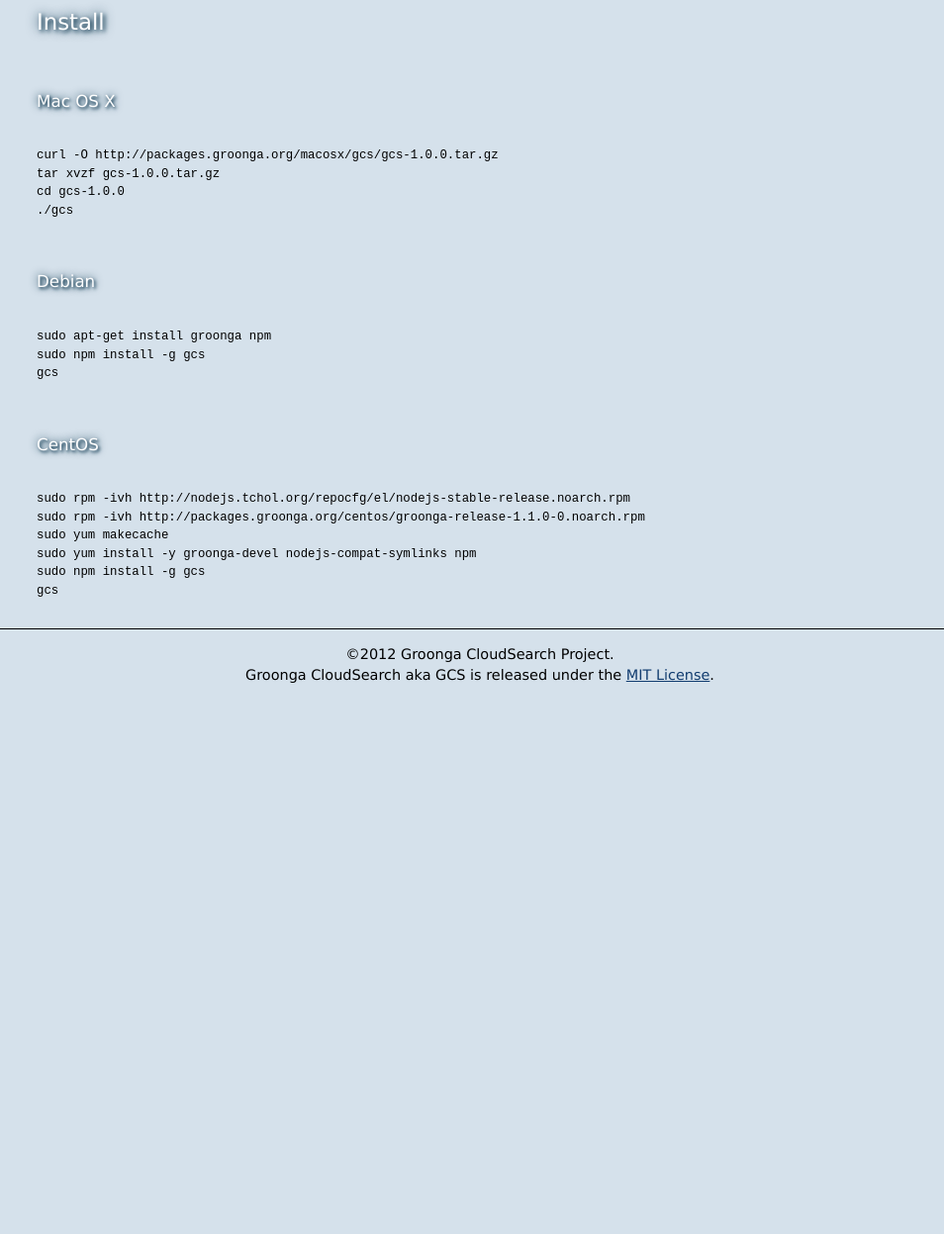
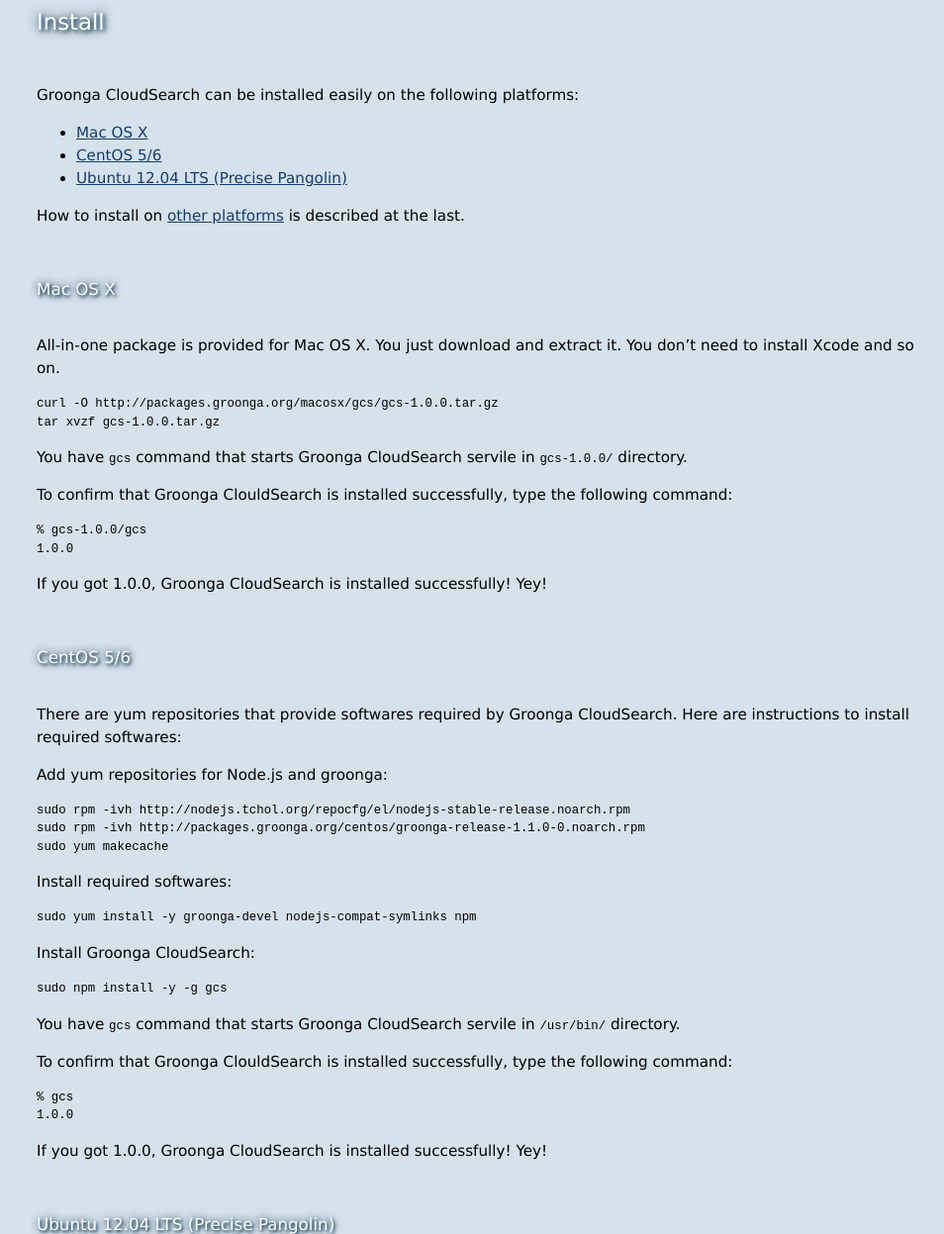
Before and after one commit to groonga/gcs.groonga.org, a Jekyll site: the page built from install/index.md, in a window 1280 px wide and 1400 px high, cut to the strip 153-1400 px from the top of the window. Shown: the whole strip at 99% size, without its empty margins (155-1109 px from the left). Built offline with Jekyll 4.4.1, drawn with Linux system fonts in a browser that asks for light colours; some of the changed text lies outside the part shown.

Commit message:
install: add descriptions

```diff
--- a/install/index.md
+++ b/install/index.md
@@ -5,24 +5,115 @@
 
 # Install
 
-## Mac OS X
+Groonga CloudSearch can be installed easily on the following platforms:
+
+* [Mac OS X](#mac-os-x)
+* [CentOS 5/6](#centos)
+* [Ubuntu 12.04 LTS (Precise Pangolin)](#ubuntu)
+
+How to install on [other platforms](#others) is described at the last.
+
+## Mac OS X {#mac-os-x}
+
+All-in-one package is provided for Mac OS X. You just download and
+extract it. You don't need to install Xcode and so on.
 
     curl -O http://packages.groonga.org/macosx/gcs/gcs-1.0.0.tar.gz
     tar xvzf gcs-1.0.0.tar.gz
-    cd gcs-1.0.0
-    ./gcs
 
-## Debian
+You have `gcs` command that starts Groonga CloudSearch servile in
+`gcs-1.0.0/` directory.
 
-    sudo apt-get install groonga npm
-    sudo npm install -g gcs
-    gcs
+To confirm that Groonga ClouldSearch is installed successfully, type
+the following command:
 
-## CentOS
+    % gcs-1.0.0/gcs
+    1.0.0
+
+If you got 1.0.0, Groonga CloudSearch is installed successfully! Yey!
+
+## CentOS 5/6 {#centos}
+
+There are yum repositories that provide softwares required by Groonga
+CloudSearch. Here are instructions to install required softwares:
+
+Add yum repositories for Node.js and groonga:
 
     sudo rpm -ivh http://nodejs.tchol.org/repocfg/el/nodejs-stable-release.noarch.rpm
     sudo rpm -ivh http://packages.groonga.org/centos/groonga-release-1.1.0-0.noarch.rpm
     sudo yum makecache
+
+Install required softwares:
+
     sudo yum install -y groonga-devel nodejs-compat-symlinks npm
-    sudo npm install -g gcs
-    gcs
+
+Install Groonga CloudSearch:
+
+    sudo npm install -y -g gcs
+
+You have `gcs` command that starts Groonga CloudSearch servile in
+`/usr/bin/` directory.
+
+To confirm that Groonga ClouldSearch is installed successfully, type
+the following command:
+
+    % gcs
+    1.0.0
+
+If you got 1.0.0, Groonga CloudSearch is installed successfully! Yey!
+
+## Ubuntu 12.04 LTS (Precise Pangolin) {#ubuntu}
+
+There is apt repositories that provide softwares required by Groonga
+CloudSearch. Here are instructions to install required softwares:
+
+To add apt repository for groonga, create
+`/etc/apt/sources.list.d/groonga.list` file with the following content:
+
+    deb http://packages.groonga.org/ubuntu/ precise universe
+    deb-src http://packages.groonga.org/ubuntu/ precise universe
+
+Install GPG key for the apt repository:
+
+    sudo apt-get update
+    sudo apt-get -y --allow-unauthenticated install groonga-keyring
+    sudo apt-get update
+
+Install required softwares:
+
+    sudo apt-get install -y libgroonga-dev npm
+
+Install Groonga CloudSearch:
+
+    sudo npm install -y -g gcs
+
+You have `gcs` command that starts Groonga CloudSearch servile in
+`/usr/local/bin/` directory.
+
+To confirm that Groonga ClouldSearch is installed successfully, type
+the following command:
+
+    % gcs
+    1.0.0
+
+If you got 1.0.0, Groonga CloudSearch is installed successfully! Yey!
+
+## Others {#others}
+
+Groonga CloudSearch can be installed on other platforms by
+[npm](http://npmjs.org/). npm is a package manager for Node.js and
+bundled in Node.js. To install Node.js on your platform, see [install
+document for Node.js](http://nodejs.org/#download). Type the following
+command after you install Node.js:
+
+   sudo npm install -y -g gcs
+
+You have `gcs` command that starts Groonga CloudSearch servile.
+
+To confirm that Groonga ClouldSearch is installed successfully, type
+the following command:
+
+    % gcs
+    1.0.0
+
+If you got 1.0.0, Groonga CloudSearch is installed successfully! Yey!
```
